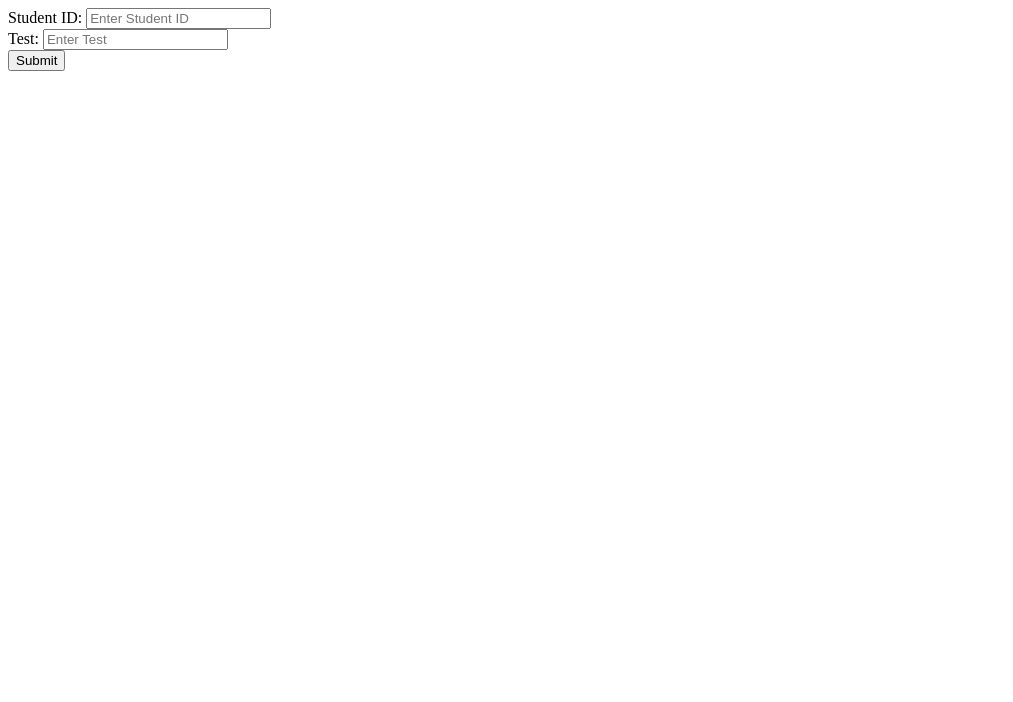
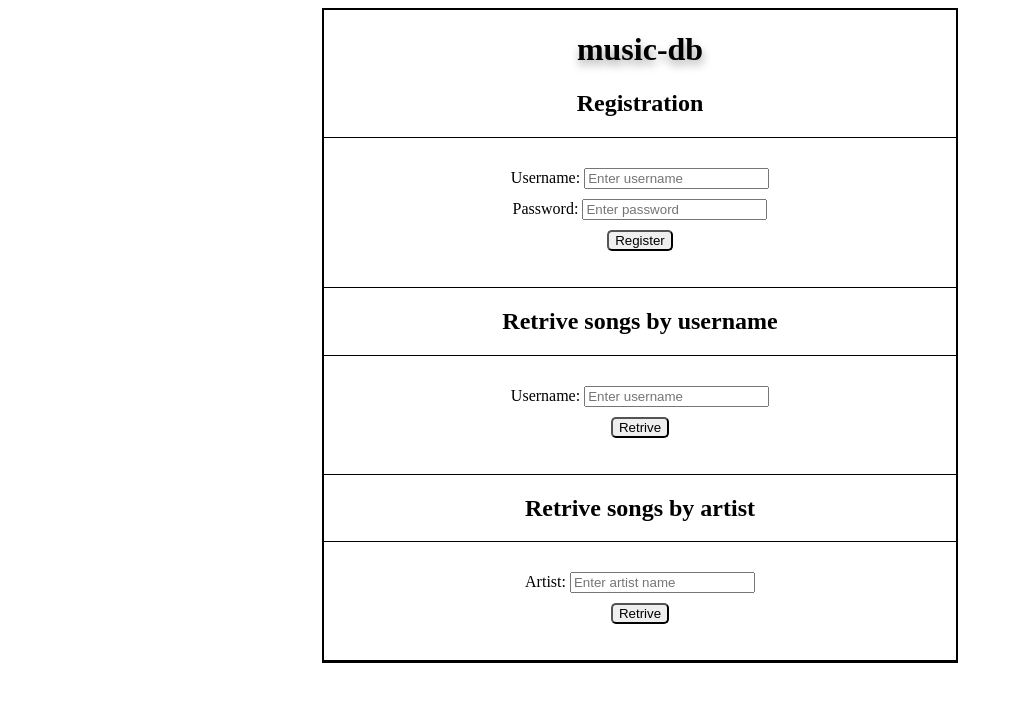
Before and after one commit to bellakellner/hw2, a PHP site: page / in a window 1280 px wide. Shown: the top 702 px of the page, without its empty margins (0-1013 px from the left). Run offline with PHP 8.4, Linux system fonts and the light colour scheme.

Commit message:
added index and css files for part 1

```diff
--- a/index.php
+++ b/index.php
@@ -7,6 +7,8 @@
   https://www.logicbig.com/quick-info/http/application_x-www-form-urlencoded.html-->
   <meta http-equiv="Content-Type" content="application/x-www-form-urlencoded"/>
 <title>Sample Submission Form</title>
+<!-- THIS WILL ERROR -->
+  <link rel="stylesheet" href="style.css">
 </head>
 
 <body>
@@ -14,61 +16,156 @@
       $servername = "localhost";
       $username = "root";
       $password = "";
-   $dbname = "COMP333_SQL_Tutorial"; /*  this is the name of where the tables are located*/
+      $dbname = "music-db"; /*  this is the name of where the tables are located*/
 
 
        $conn = new mysqli($servername, $username, $password, $dbname);/*values that go in the table*/
        if ($conn->connect_error) {
-         // Exit with the error message.
-         // . is used to concatenate strings.
          die("Connection failed: " . $conn->connect_error);
        }
 
-       if(isset($_REQUEST["submit"])){
-      // Variables for the output and the web form below.
+      if(isset($_REQUEST["submit"])){// registering a user
+
         $out_value = "";
-      $s_id = $_REQUEST['student_id']; /*the imputs that the user inputs to get data*/
-      $s_test = $_REQUEST['test'];
+        $s_username = $_REQUEST['username']; /*inputs into values*/
+        $s_password = $_REQUEST['password'];
 
-      // The following is the core part of this script where we connect PHP
-      // and SQL.
-      // Check that the user entered data in the form.
-      if(!empty($s_id) && !empty($s_test)){
-        // If so, prepare SQL query with the data.
-        $sql_query = "SELECT * FROM student_grades WHERE student_id = ('$s_id') AND test = ('$s_test')"; /* first is what info to get and the two othere are from where.*/
-        //the $sql_query value is the student_grades
-        // star means everything
-        // Send the query and obtain the result.
-        // mysqli_query performs a query against the database.
+        if(!empty($s_username) && !empty($s_password)){
+          $sql_query = "SELECT * FROM users WHERE username = ('$s_username')";
           $result = mysqli_query($conn, $sql_query);
-        //result is a query
-        // mysqli_fetch_assoc returns an associative array that corresponds to the
-        // fetched row or NULL if there are no more rows.
-        // Probably does not make much of a difference here, but, e.g., if there are
-        // multiple rows returned, you can iterate over those with a loop.
-        $row = mysqli_fetch_assoc($result);
-        //mysqli_fetch_assocgets the actual value from the querry
-        $out_value = "The grade is: " . $row['grade'];
-        //prints out the answer
+
+          if (mysqli_num_rows($result) > 0){// checks if the username is in the data base
+           $out_value = "Username already exists";
+          }
+          else{
+           $sql = "INSERT INTO users (username, password) VALUES ('$s_username', '$s_password')";
+           $res_2 = mysqli_query($conn, $sql); //adds the user to the data base if not already added
+           $out_value = "New record created successfully";
+          }
          }
        else {
-        $out_value = "No grade available!";
+        $out_value = "Enter another username";
        }
       }
+
+      if(isset($_REQUEST["add"])){
+
+        $o_value = "";
+        $s_user1 = $_REQUEST['username_retrieval']; /*the imputs that the user inputs to get data*/
+        if(!empty($s_user1)){
+         $sql_query = "SELECT * FROM ratings WHERE username = ('$s_user1')"; // searches the database based on the username inputed
+
+         $result = mysqli_query($conn, $sql_query);
+         if (mysqli_num_rows($result) > 0){
+           $row = mysqli_fetch_all($result);
+           $o_value =  $row;
+         }
+         else{
+           $o_value = "NO songs or ratings";
+         }
+        }
+
+      else {
+        $o_value = "Enter a username";
+      }
+     }
+
+
+    if(isset($_REQUEST["art"])){
+      // Variables for the output and the web form below.
+      $value = "";
+      $s_art = $_REQUEST['artist']; /*the imputs that the user inputs to get data*/
+      if(!empty($s_art)){
+       // If so, prepare SQL query with the data.
+       $sql_query = "SELECT * FROM artists WHERE artist = ('$s_art')"; /* first is what info to get and the two othere are from where.*/
+
+       $result = mysqli_query($conn, $sql_query);
+       if (mysqli_num_rows($result) > 0){
+       $row = mysqli_fetch_all($result);
+       $art_value = $row;
+
+       }
+       else{
+        $art_value = "No artist";
+       }
+      }
+
+     else {
+      $art_value = "Enter an artist";
+     }
+    }
+
+
 
 $conn->close();
 ?>
 
-  <form method="GET" action="">
-Student ID: <input type="text" name="student_id" placeholder="Enter Student ID" /><br>
-Test: <input type="text" name="test" placeholder="Enter Test" /><br>
-<input type="submit" name="submit" value="Submit"/>
-<p><?php
-//html code for the user to query data
-    if(!empty($out_value)){
+<div id="container">
+  <h1 class="mid" id="tit">music-db</h1>
+  <h2 class="mid">Registration</h2>
+  <div>
+    <form method="POST" action="">
+      Username: <input type="text" name="username" placeholder="Enter username" /><br>
+      Password: <input type="text" name="password" placeholder="Enter password" /><br>
+      <input type="submit" name="submit" value="Register"/>
+      <p>
+      <?php
+          if(!empty($out_value)){ //prints result
             echo $out_value;
           }
-  ?></p>
+          else{
+          }
+       ?>
+      </p>
     </form>
+  </div>
+
+  <h2 class="mid"> Retrive songs by username</h2>
+  <div>
+    <form method="GET" action="">
+    Username: <input type="text" name="username_retrieval" placeholder="Enter username" /><br>
+    <input type="submit" name="add" value="Retrive"/>
+    <p>
+    <?php
+        if(!empty($o_value)){
+          if( $o_value ==  $row){
+            for($x = 0; $x < sizeof($row); $x++){
+               echo '<br>' . $row[$x][2]. ' -> ' . $row[$x][3]. '<br>';
+            }
+          }
+          else{
+          echo $o_value;
+        }
+        }
+        else{}
+      ?>
+    </p>
+    </form>
+  </div>
+
+
+  <h2 class="mid">Retrive songs by artist</h2>
+  <div>
+    <form method="GET" action="">
+      Artist: <input type="text" name="artist" placeholder="Enter artist name" /><br>
+      <input type="submit" name="art" value="Retrive"/>
+      <p>
+      <?php
+          if(!empty($art_value)){
+            if($art_value ==  $row){
+              for($x = 0; $x < sizeof($row); $x++){
+                 echo '<br>' . $row[$x][0].  '<br>';
+              }
+            }
+            else{
+             echo $art_value;
+            }
+          }
+          else{}
+        ?>
+      </p>
+    </form>
+</div>
+  </div>
 </body>
 </html>
--- /dev/null
+++ b/style.css
@@ -0,0 +1,28 @@
+form{
+  padding: 10px;
+  margin: 10px 0;
+  text-align: center;
+}
+input[type=text]{
+    margin-top: 10px;
+}
+input[type=submit]{
+  border-radius:5px;
+  margin-top: 10px;
+}
+.mid{
+  text-align: center;
+
+}
+div{
+  border-top: 1px solid black;
+  border-bottom: 1px solid black;
+}
+#container{
+  border: 2px solid black;
+  margin: auto;
+  width:50%;
+}
+#tit{
+  text-shadow: 1px 5px 8px #A5A5A5;
+}
```
Also changed, not shown: 1 other file. Lines whose indentation alone changed are shown as unchanged.
